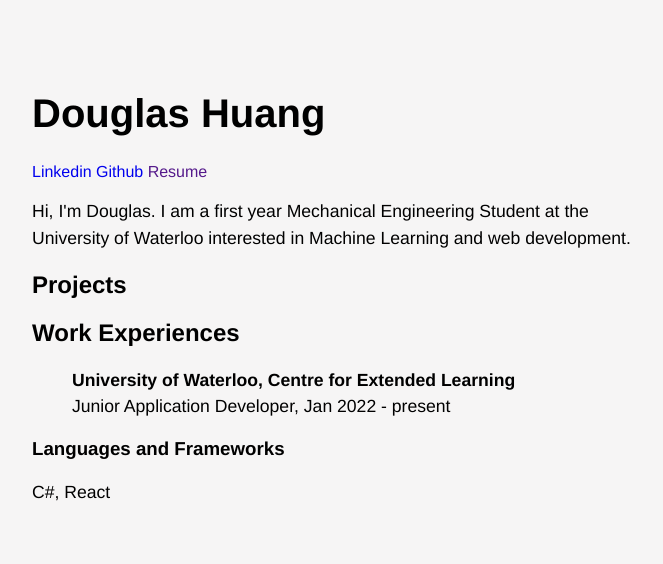
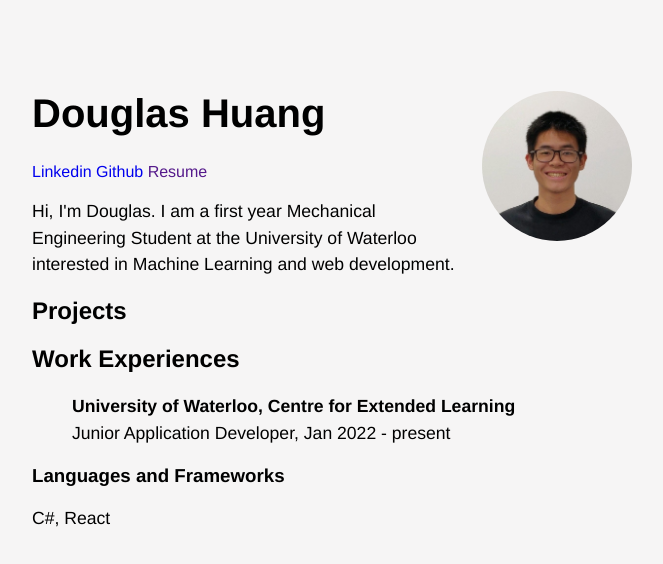
Before and after one commit to douglashuangg/DouglasPersonalWebsite, a React (Create React App) app: page / in a window 1280 px wide. Shown: the top 564 px of the page, without its empty margins (308-971 px from the left). Built offline with nearby package versions, Linux system fonts and the light colour scheme.

Commit message:
deploy update

```diff
--- a/src/Components/Introduction.js
+++ b/src/Components/Introduction.js
@@ -3,7 +3,7 @@
 function Introduction() {
   return (
     <div className="introduction">
-      {/* <img src={`${process.env.PUBLIC_URL}/images/dp.jpg`} id="douglas" alt="Douglas Huang"/> */}
+      <img src={`${process.env.PUBLIC_URL}/images/dp.jpg`} id="douglas" alt="Douglas Huang"/>
       <h1>Douglas Huang</h1>
 
       <a href="https://www.linkedin.com/in/douglas-huang-b8b521209/">Linkedin </a>
```
